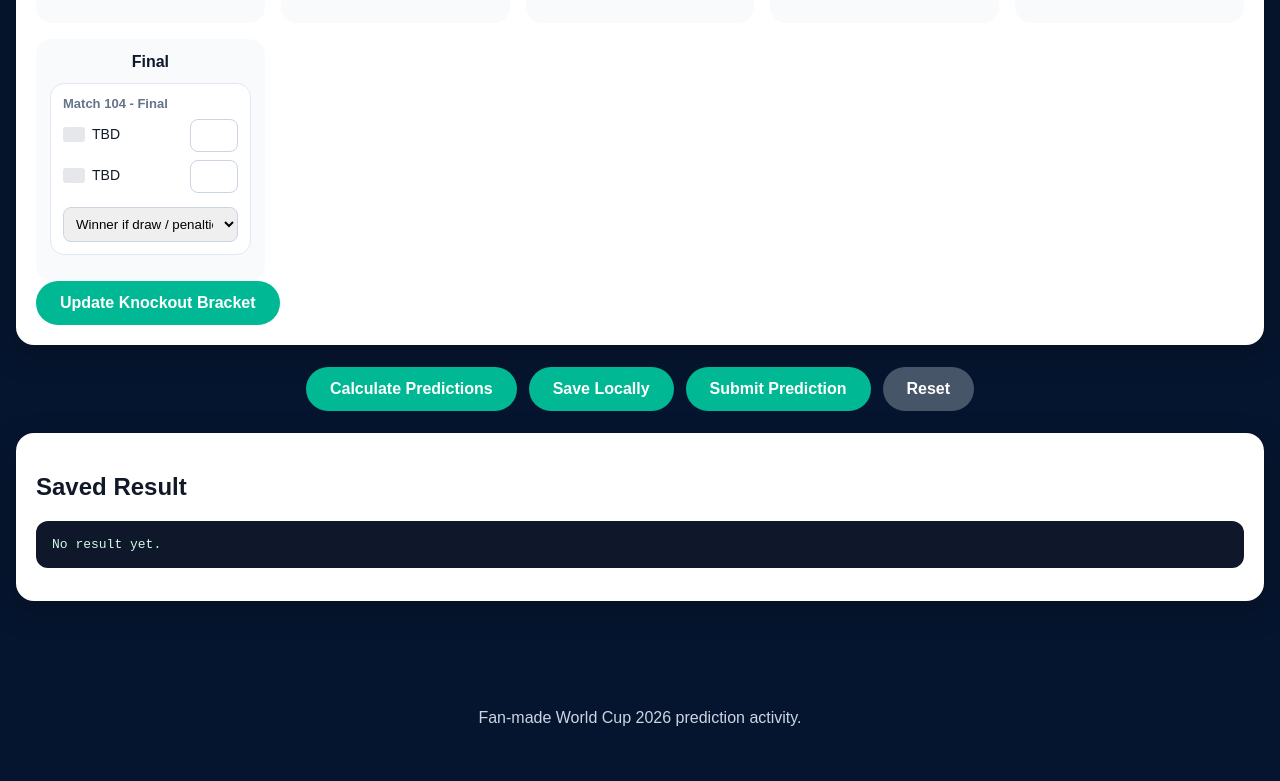
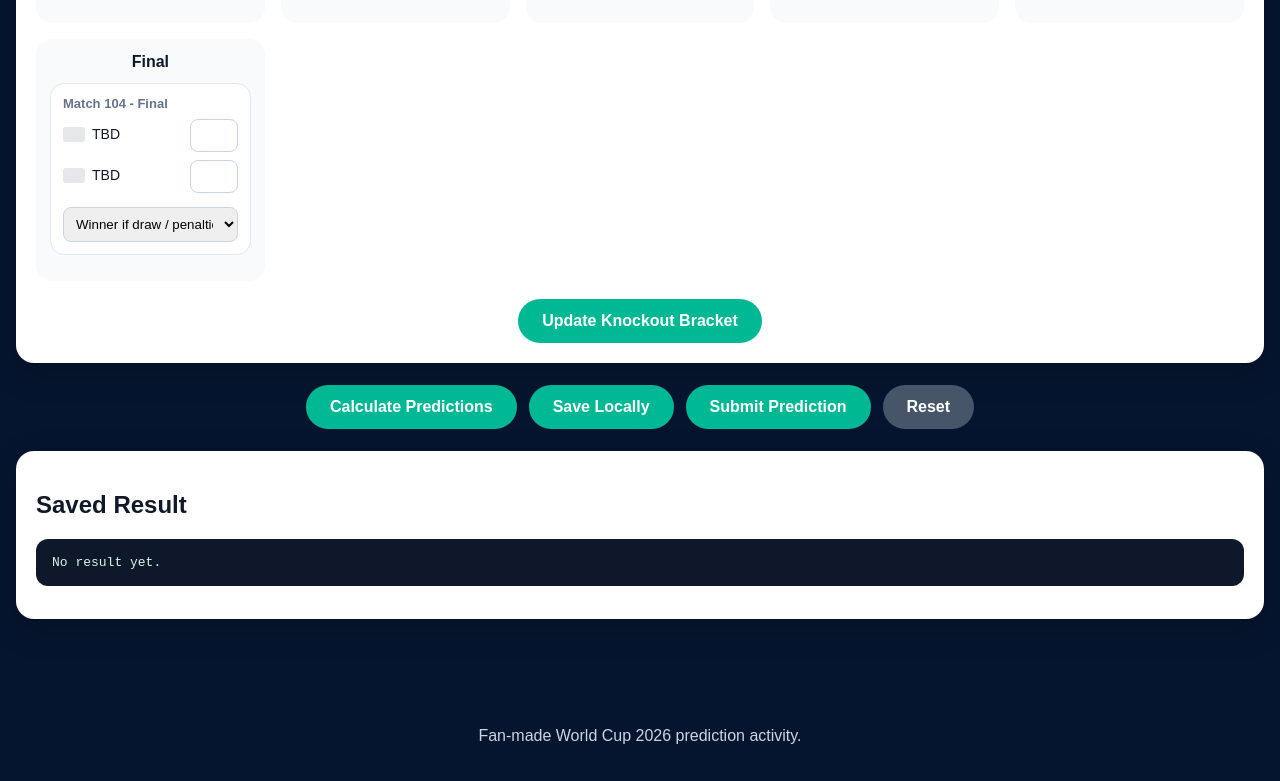
Before and after one commit to aalmalood/world-cup-2026-predictions, a plain HTML site: page index.html in a window 1280 px wide. Shown: the part 7905-8686 px from the top of the page. Drawn offline with Linux system fonts and the light colour scheme.

Commit message:
Update style.css

```diff
--- a/style.css
+++ b/style.css
@@ -369,3 +369,8 @@ footer {
   background: #e5e7eb;
   flex-shrink: 0;
 }
+
+.knockout-actions {
+  margin-top: 18px;
+  text-align: center;
+}
```
